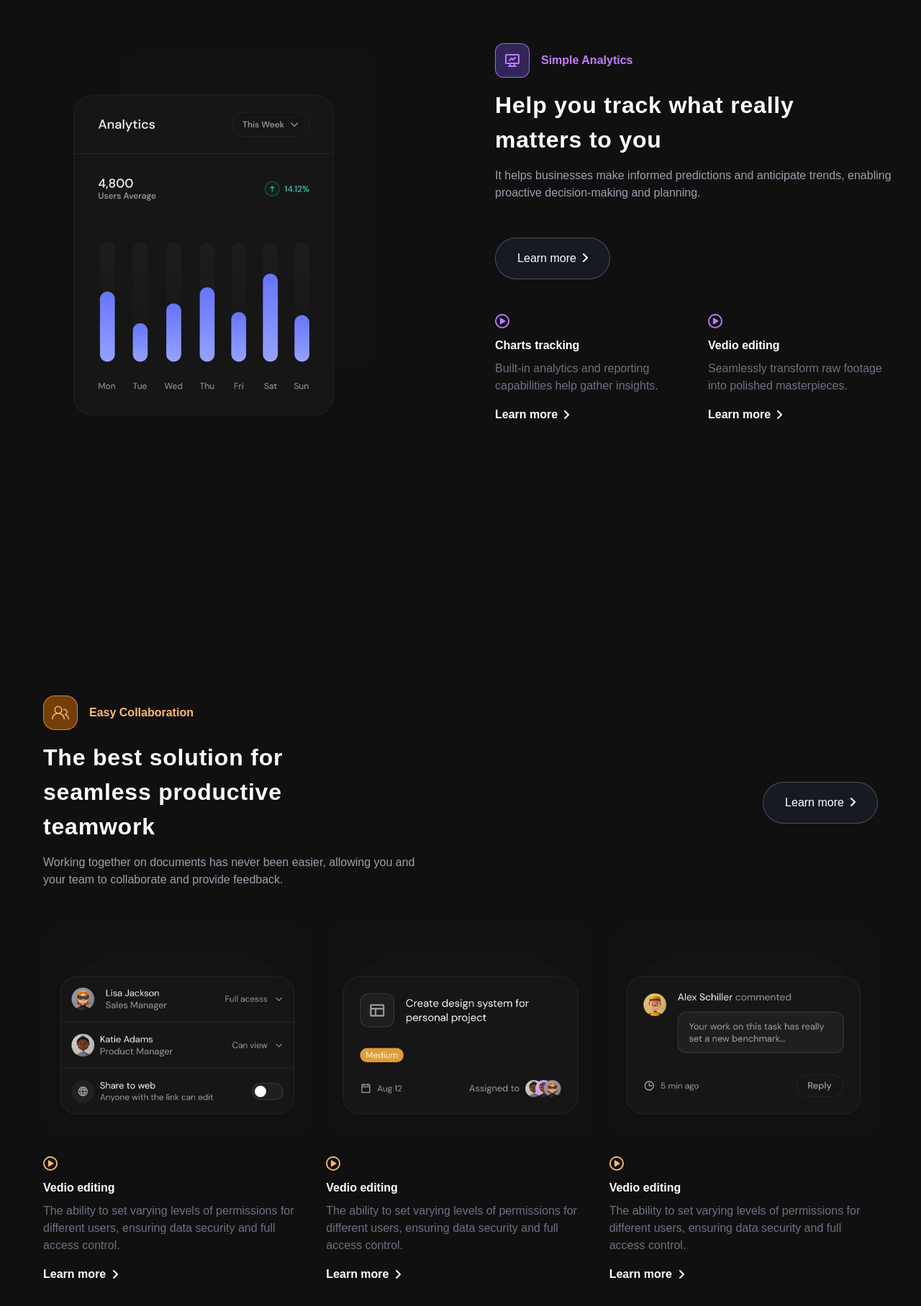
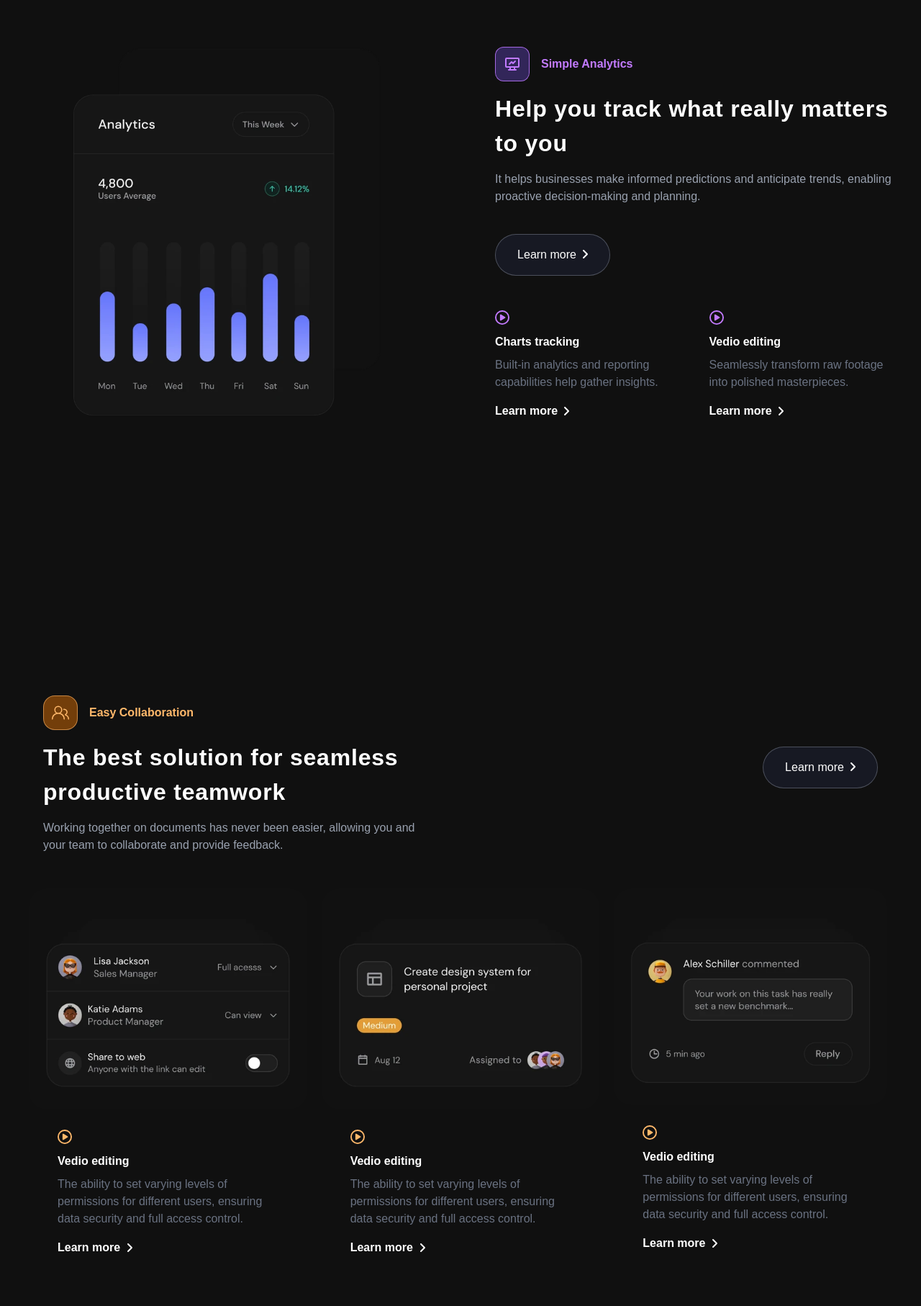
Before and after one commit to azmaeenmahtab/Prestige-Project-2.0, a React (Vite) app: page / in a window 1280 px wide. Shown: the part 6497-8311 px from the top of the page at 72% size. Built offline with nearby package versions, Linux system fonts and the light colour scheme.

Commit message:
full static feature responsive done

```diff
--- a/src/components/LandingPage/Feature Ai/featureai.jsx
+++ b/src/components/LandingPage/Feature Ai/featureai.jsx
@@ -41,7 +41,7 @@ const StaticFeature = ( ) => {
         <div className="text-center mt-[90px] text-gray-300">
 
             <div>
-              <div className="max-w-[1280px] mx-auto flex flex-col md:flex-row justify-between items-center gap-8 px-[40px] aiContent1000">
+              <div className="max-w-[1280px] mx-auto flex flex-col md:flex-row justify-between items-center gap-8 sm:px-[40px] px-5 aiContent1000">
                 <div className="text-left max-w-[560px] pt-5 increaseAiWidth1000">
                   <div className="aiTextBtn1000px flex flex-col gap-10">
                   <div>
@@ -147,9 +147,9 @@ const StaticFeature = ( ) => {
         <div className="text-center mt-[90px] text-gray-300 mb-[300px] ">
 
             <div>
-              <div className="max-w-[1280px] mx-auto flex flex-row-reverse justify-between items-center gap-8 px-[40px] analyticContent1000">
+              <div className="max-w-[1280px] mx-auto flex flex-row-reverse justify-between items-center gap-8 sm:px-[40px] px-5 analyticContent1000">
                 <div className="text-left max-w-[560px] pt-5 pl-2 increaseAnalyticWidth1000">
-                  <div className="analyticTextBtn1000px">
+                  <div className="analyticTextBtn1000px flex flex-col gap-10">
                   <div>
                   <div className="flex items-center gap-4 text-purple-400">
                     <div className="flex items-center justify-center  w-12 h-12 border border-purple-400/80 rounded-xl bg-[#322659]">
@@ -158,14 +158,14 @@ const StaticFeature = ( ) => {
                     <h4 className="font-semibold">Simple Analytics</h4>
                   </div>
 
-                  <h3 className="text-[32px] font-semibold text-white my-3.5 max-w-[540px] tracking-wide">Help you track what really matters to you</h3>
+                  <h3 className="text-[32px] font-semibold text-white my-3.5   tracking-wide">Help you track what really matters to you</h3>
 
 
                   <p className=" text-gray-400 analyticTextWidth1000">It helps businesses make informed predictions and anticipate trends, enabling proactive decision-making and planning.</p>
                   </div>
                     {/* learn more button */}
                   <div className="flex justify-start items-center w-[160px]">
-                  <button className="mt-[50px] text-white bg-[#171923] rounded-full px-6 py-4 border border-gray-400/40 cursor-pointer hover:bg-gray-200/15 transition-all w-[160px]">
+                  <button className="  text-white bg-[#171923] rounded-full px-6 py-4 border border-gray-400/40 cursor-pointer hover:bg-gray-200/15 transition-all w-[160px]">
                     Learn more
                     <FontAwesomeIcon icon={faAngleRight} className="ml-2 text-white" />
                   </button>
@@ -173,7 +173,7 @@ const StaticFeature = ( ) => {
                   </div>
 
                     {/* vedio editing part */}
-                  <div className="mt-12 flex gap-10">
+                  <div className="mt-12 flex flex-col sm:flex-row gap-10">
                     {/* right part  */}
                     <div>
 
@@ -191,7 +191,7 @@ const StaticFeature = ( ) => {
 
                     <h4 className="mt-3 text-white font-semibold mb-2">Charts tracking</h4>
 
-                    <p className="text-gray-500 max-w-[280px]">Built-in analytics and reporting capabilities help gather insights.</p>
+                    <p className="text-gray-500  ">Built-in analytics and reporting capabilities help gather insights.</p>
 
                     <div className="flex justify-start items-center transition-all">
                     <button className="font-semibold text-white hover:text-gray-400 py-4 cursor-pointer transition-colors flex items-center">
@@ -219,7 +219,7 @@ const StaticFeature = ( ) => {
 
                     <h4 className="mt-3 text-white font-semibold mb-2">Vedio editing</h4>
 
-                    <p className="text-gray-500 max-w-[280px]">Seamlessly transform raw footage into polished masterpieces.</p>
+                    <p className="text-gray-500  ">Seamlessly transform raw footage into polished masterpieces.</p>
 
                     <div className="flex justify-start items-center transition-all">
                     <button className="font-semibold text-white hover:text-gray-400 py-4 cursor-pointer transition-colors flex items-center">
@@ -249,20 +249,20 @@ const StaticFeature = ( ) => {
 
 
         {/* third - collaboration part */}
-        <div className="max-w-[1200px] mx-auto flex justify-between gap-8 mb-12 px-5 collaborationText1150 collaborationContentPadding1050">
-                <div className="text-left max-w-[550px]  pt-5">
+        <div className="max-w-[1200px] mx-auto flex flex-col md:flex-row justify-between gap-10 mb-12 px-5 collaborationText1150 collaborationContentPadding1050 colabcards640px">
+                <div className="text-left md:max-w-[550px]  pt-5">
                   <div className="flex items-center gap-4 text-orange-300">
                     <div className="flex items-center justify-center w-12 h-12 border border-orange-300/60 rounded-2xl bg-yellow-900">
                     <svg stroke="currentColor" fill="currentColor" stroke-width="0" viewBox="0 0 24 24" height="24px" width="24px" xmlns="http://www.w3.org/2000/svg" ><path d="M3.5 8a5.5 5.5 0 1 1 8.596 4.547 9.005 9.005 0 0 1 5.9 8.18.751.751 0 0 1-1.5.045 7.5 7.5 0 0 0-14.993 0 .75.75 0 0 1-1.499-.044 9.005 9.005 0 0 1 5.9-8.181A5.496 5.496 0 0 1 3.5 8ZM9 4a4 4 0 1 0 0 8 4 4 0 0 0 0-8Zm8.29 4c-.148 0-.292.01-.434.03a.75.75 0 1 1-.212-1.484 4.53 4.53 0 0 1 3.38 8.097 6.69 6.69 0 0 1 3.956 6.107.75.75 0 0 1-1.5 0 5.193 5.193 0 0 0-3.696-4.972l-.534-.16v-1.676l.41-.209A3.03 3.03 0 0 0 17.29 8Z"></path></svg>
                     </div>
                     <h4 className="font-semibold">Easy Collaboration</h4>
                   </div>
-                  <h3 className="text-[32px] font-semibold text-white my-3.5 max-w-[470px] tracking-wide">The best solution for seamless productive teamwork</h3>
+                  <h3 className="text-[32px] font-semibold text-white my-3.5  tracking-wide">The best solution for seamless productive teamwork</h3>
                   <p className="text-gray-400">Working together on documents has never been easier, allowing you and your team to collaborate and provide feedback.</p>
 
                 </div>
                 <div className="flex justify-center items-center w-[160px]">
-                  <button className="mt-[50px] text-white bg-[#171923] rounded-full px-6 py-4 border border-gray-400/40 cursor-pointer hover:bg-gray-200/15 transition-all w-[160px]">
+                  <button className="  text-white bg-[#171923] rounded-full px-6 py-4 border border-gray-400/40 cursor-pointer hover:bg-gray-200/15 transition-all w-[160px]">
                     Learn more
                     <FontAwesomeIcon icon={faAngleRight} className="ml-2 text-white" />
                   </button>
@@ -271,20 +271,51 @@ const StaticFeature = ( ) => {
 
         </div>
         {/* grid */}
-        <div className="grid grid-cols-3 max-w-[1200px] mx-auto mb-[280px] gap-5 px-5 collaborationCards950 collaborationCard1000px ">
-            <div className="max-w-[380px] collaborationText950">  {/* card 1 */}
-              <img src={gridpic1} alt="" className="rounded-3xl mb-7 collaborationPic950" />
+        <div className="grid grid-cols-3 max-w-[1200px] mx-auto mb-[280px] gap-5  collaborationCards950 collaborationCard1000px colabcards640px">
+            <div className="w-full collaborationText950  ">  {/* card 1 */}
+              <img src={gridpic1} alt="" className="rounded-3xl mb-7 collaborationPic950 " />
 
-              <div className="cardPadding950"><svg stroke="currentColor" fill="currentColor" stroke-width="0" viewBox="0 0 512 512" height="20px" width="20px" xmlns="http://www.w3.org/2000/svg" class="text-orange-300"><path d="M464 256A208 208 0 1 0 48 256a208 208 0 1 0 416 0zM0 256a256 256 0 1 1 512 0A256 256 0 1 1 0 256zM188.3 147.1c7.6-4.2 16.8-4.1 24.3 .5l144 88c7.1 4.4 11.5 12.1 11.5 20.5s-4.4 16.1-11.5 20.5l-144 88c-7.4 4.5-16.7 4.7-24.3 .5s-12.3-12.2-12.3-20.9V168c0-8.7 4.7-16.7 12.3-20.9z"></path></svg><h4 class="mt-3 text-white font-semibold mb-2">Vedio editing</h4><p class="text-gray-500 max-w-[380px] collaborationText950">The ability to set varying levels of permissions for different users, ensuring data security and full access control.</p><div class="flex justify-start items-center transition-all"><button class="font-semibold text-white hover:text-gray-400 py-4 cursor-pointer transition-colors flex items-center">Learn more<svg aria-hidden="true" focusable="false" data-prefix="fas" data-icon="angle-right" class="svg-inline--fa fa-angle-right ml-2" role="img" xmlns="http://www.w3.org/2000/svg" viewBox="0 0 320 512"><path fill="currentColor" d="M278.6 233.4c12.5 12.5 12.5 32.8 0 45.3l-160 160c-12.5 12.5-32.8 12.5-45.3 0s-12.5-32.8 0-45.3L210.7 256 73.4 118.6c-12.5-12.5-12.5-32.8 0-45.3s32.8-12.5 45.3 0l160 160z"></path></svg></button></div>
+              <div className="sm:px-[40px]">
+                <svg
+                stroke="currentColor"
+                fill="currentColor"
+                stroke-width="0"
+                viewBox="0 0 512 512"
+                height="20px"
+                width="20px"
+                xmlns="http://www.w3.org/2000/svg"
+                class="text-orange-300">
+                    <path d="M464 256A208 208 0 1 0 48 256a208 208 0 1 0 416 0zM0 256a256 256 0 1 1 512 0A256 256 0 1 1 0 256zM188.3 147.1c7.6-4.2 16.8-4.1 24.3 .5l144 88c7.1 4.4 11.5 12.1 11.5 20.5s-4.4 16.1-11.5 20.5l-144 88c-7.4 4.5-16.7 4.7-24.3 .5s-12.3-12.2-12.3-20.9V168c0-8.7 4.7-16.7 12.3-20.9z">
+                    </path>
+                </svg>
+                <h4 class="mt-3 text-white font-semibold mb-2">Vedio editing</h4>
+                <p class="text-gray-500 max-w-[380px] collaborationText950 ">The ability to set varying levels of permissions for different users, ensuring data security and full access control.</p>
+                <div class="flex justify-start items-center transition-all">
+                    <button class="font-semibold text-white hover:text-gray-400 py-4 cursor-pointer transition-colors flex items-center">
+                        Learn more
+                        <svg
+                        aria-hidden="true"
+                        focusable="false"
+                        data-prefix="fas"
+                        data-icon="angle-right"
+                        class="svg-inline--fa fa-angle-right ml-2"
+                        role="img"
+                        xmlns="http://www.w3.org/2000/svg"
+                        viewBox="0 0 320 512">
+                            <path fill="currentColor" d="M278.6 233.4c12.5 12.5 12.5 32.8 0 45.3l-160 160c-12.5 12.5-32.8 12.5-45.3 0s-12.5-32.8 0-45.3L210.7 256 73.4 118.6c-12.5-12.5-12.5-32.8 0-45.3s32.8-12.5 45.3 0l160 160z">
+                            </path>
+                        </svg>
+                        </button>
+                        </div>
             </div>
 
             </div>
 
 
-            <div className="max-w-[380px] collaborationText950">  {/* card 2 */}
-              <img src={gridpic2} alt="" className="rounded-3xl mb-7 collaborationPic950" />
+            <div className="w-full collaborationText950">  {/* card 2 */}
+              <img src={gridpic2} alt="" className="rounded-3xl mb-7 collaborationPic950 " />
 
-              <div className="cardPadding950"><svg stroke="currentColor" fill="currentColor" stroke-width="0" viewBox="0 0 512 512" height="20px" width="20px" xmlns="http://www.w3.org/2000/svg" class="text-orange-300"><path d="M464 256A208 208 0 1 0 48 256a208 208 0 1 0 416 0zM0 256a256 256 0 1 1 512 0A256 256 0 1 1 0 256zM188.3 147.1c7.6-4.2 16.8-4.1 24.3 .5l144 88c7.1 4.4 11.5 12.1 11.5 20.5s-4.4 16.1-11.5 20.5l-144 88c-7.4 4.5-16.7 4.7-24.3 .5s-12.3-12.2-12.3-20.9V168c0-8.7 4.7-16.7 12.3-20.9z"></path></svg><h4 class="mt-3 text-white font-semibold mb-2">Vedio editing</h4><p class="text-gray-500 max-w-[380px] collaborationText950">The ability to set varying levels of permissions for different users, ensuring data security and full access control.</p><div class="flex justify-start items-center transition-all"><button class="font-semibold text-white hover:text-gray-400 py-4 cursor-pointer transition-colors flex items-center">Learn more<svg aria-hidden="true" focusable="false" data-prefix="fas" data-icon="angle-right" class="svg-inline--fa fa-angle-right ml-2" role="img" xmlns="http://www.w3.org/2000/svg" viewBox="0 0 320 512"><path fill="currentColor" d="M278.6 233.4c12.5 12.5 12.5 32.8 0 45.3l-160 160c-12.5 12.5-32.8 12.5-45.3 0s-12.5-32.8 0-45.3L210.7 256 73.4 118.6c-12.5-12.5-12.5-32.8 0-45.3s32.8-12.5 45.3 0l160 160z"></path></svg></button></div></div>
+              <div className="sm:px-[40px]"><svg stroke="currentColor" fill="currentColor" stroke-width="0" viewBox="0 0 512 512" height="20px" width="20px" xmlns="http://www.w3.org/2000/svg" class="text-orange-300"><path d="M464 256A208 208 0 1 0 48 256a208 208 0 1 0 416 0zM0 256a256 256 0 1 1 512 0A256 256 0 1 1 0 256zM188.3 147.1c7.6-4.2 16.8-4.1 24.3 .5l144 88c7.1 4.4 11.5 12.1 11.5 20.5s-4.4 16.1-11.5 20.5l-144 88c-7.4 4.5-16.7 4.7-24.3 .5s-12.3-12.2-12.3-20.9V168c0-8.7 4.7-16.7 12.3-20.9z"></path></svg><h4 class="mt-3 text-white font-semibold mb-2">Vedio editing</h4><p class="text-gray-500 max-w-[380px] collaborationText950">The ability to set varying levels of permissions for different users, ensuring data security and full access control.</p><div class="flex justify-start items-center transition-all"><button class="font-semibold text-white hover:text-gray-400 py-4 cursor-pointer transition-colors flex items-center">Learn more<svg aria-hidden="true" focusable="false" data-prefix="fas" data-icon="angle-right" class="svg-inline--fa fa-angle-right ml-2" role="img" xmlns="http://www.w3.org/2000/svg" viewBox="0 0 320 512"><path fill="currentColor" d="M278.6 233.4c12.5 12.5 12.5 32.8 0 45.3l-160 160c-12.5 12.5-32.8 12.5-45.3 0s-12.5-32.8 0-45.3L210.7 256 73.4 118.6c-12.5-12.5-12.5-32.8 0-45.3s32.8-12.5 45.3 0l160 160z"></path></svg></button></div></div>
 
             </div>
 
@@ -292,7 +323,7 @@ const StaticFeature = ( ) => {
             <div className="collaborationLastCardMargin1000px max-w-[380px] collaborationText950">   {/* card 3 */}
               <img src={gridpic3} alt="" className="rounded-3xl mb-7 collaborationPic950" />
 
-              <div className="cardPadding950"><svg stroke="currentColor" fill="currentColor" stroke-width="0" viewBox="0 0 512 512" height="20px" width="20px" xmlns="http://www.w3.org/2000/svg" class="text-orange-300"><path d="M464 256A208 208 0 1 0 48 256a208 208 0 1 0 416 0zM0 256a256 256 0 1 1 512 0A256 256 0 1 1 0 256zM188.3 147.1c7.6-4.2 16.8-4.1 24.3 .5l144 88c7.1 4.4 11.5 12.1 11.5 20.5s-4.4 16.1-11.5 20.5l-144 88c-7.4 4.5-16.7 4.7-24.3 .5s-12.3-12.2-12.3-20.9V168c0-8.7 4.7-16.7 12.3-20.9z"></path></svg><h4 class="mt-3 text-white font-semibold mb-2">Vedio editing</h4><p class="text-gray-500 max-w-[380px] collaborationText950">The ability to set varying levels of permissions for different users, ensuring data security and full access control.</p><div class="flex justify-start items-center transition-all"><button class="font-semibold text-white hover:text-gray-400 py-4 cursor-pointer transition-colors flex items-center">Learn more<svg aria-hidden="true" focusable="false" data-prefix="fas" data-icon="angle-right" class="svg-inline--fa fa-angle-right ml-2" role="img" xmlns="http://www.w3.org/2000/svg" viewBox="0 0 320 512"><path fill="currentColor" d="M278.6 233.4c12.5 12.5 12.5 32.8 0 45.3l-160 160c-12.5 12.5-32.8 12.5-45.3 0s-12.5-32.8 0-45.3L210.7 256 73.4 118.6c-12.5-12.5-12.5-32.8 0-45.3s32.8-12.5 45.3 0l160 160z"></path></svg></button></div></div>
+              <div className="sm:px-[40px]"><svg stroke="currentColor" fill="currentColor" stroke-width="0" viewBox="0 0 512 512" height="20px" width="20px" xmlns="http://www.w3.org/2000/svg" class="text-orange-300"><path d="M464 256A208 208 0 1 0 48 256a208 208 0 1 0 416 0zM0 256a256 256 0 1 1 512 0A256 256 0 1 1 0 256zM188.3 147.1c7.6-4.2 16.8-4.1 24.3 .5l144 88c7.1 4.4 11.5 12.1 11.5 20.5s-4.4 16.1-11.5 20.5l-144 88c-7.4 4.5-16.7 4.7-24.3 .5s-12.3-12.2-12.3-20.9V168c0-8.7 4.7-16.7 12.3-20.9z"></path></svg><h4 class="mt-3 text-white font-semibold mb-2">Vedio editing</h4><p class="text-gray-500 max-w-[380px] collaborationText950">The ability to set varying levels of permissions for different users, ensuring data security and full access control.</p><div class="flex justify-start items-center transition-all"><button class="font-semibold text-white hover:text-gray-400 py-4 cursor-pointer transition-colors flex items-center">Learn more<svg aria-hidden="true" focusable="false" data-prefix="fas" data-icon="angle-right" class="svg-inline--fa fa-angle-right ml-2" role="img" xmlns="http://www.w3.org/2000/svg" viewBox="0 0 320 512"><path fill="currentColor" d="M278.6 233.4c12.5 12.5 12.5 32.8 0 45.3l-160 160c-12.5 12.5-32.8 12.5-45.3 0s-12.5-32.8 0-45.3L210.7 256 73.4 118.6c-12.5-12.5-12.5-32.8 0-45.3s32.8-12.5 45.3 0l160 160z"></path></svg></button></div></div>
 
             </div>
 
```
Also changed, not shown: src/index.css (+19 -3 lines).
